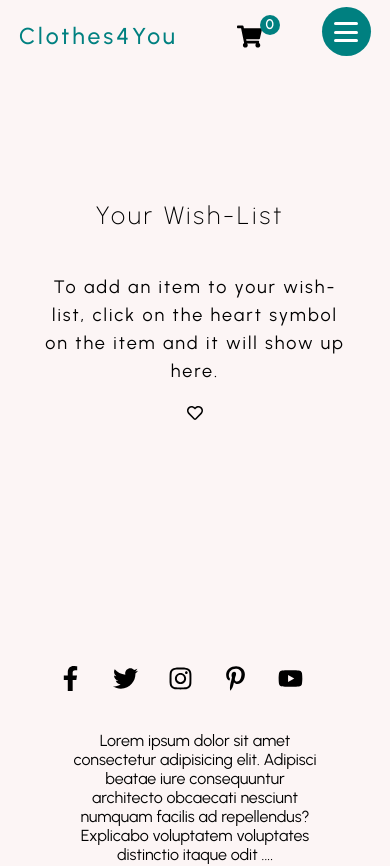
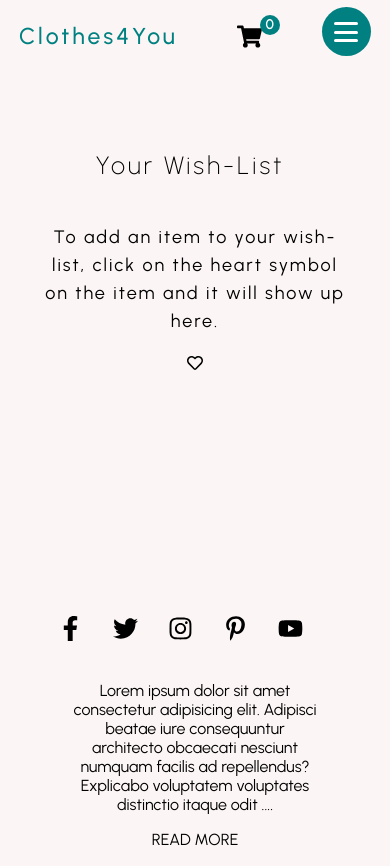
Before and after one commit to CarinWood/fashion-store, a React (Create React App) app: page /wishlist in a window 390 px wide. Shown: the top 866 px of the page. Built offline with nearby package versions, Linux system fonts and the light colour scheme.

Commit message:
Update wishlist.css

```diff
--- a/src/pages/wishlist/wishlist.css
+++ b/src/pages/wishlist/wishlist.css
@@ -138,6 +138,13 @@
 }
 
 @media screen and (max-width: 500px) {
+
+    .wishlist-heading {
+        font-size: 25px;
+        font-weight: 200;
+        letter-spacing: 3px;
+        margin-top: 150px;
+    }
     .explanation {
         width: 80%;
         font-size: 18px;
```
